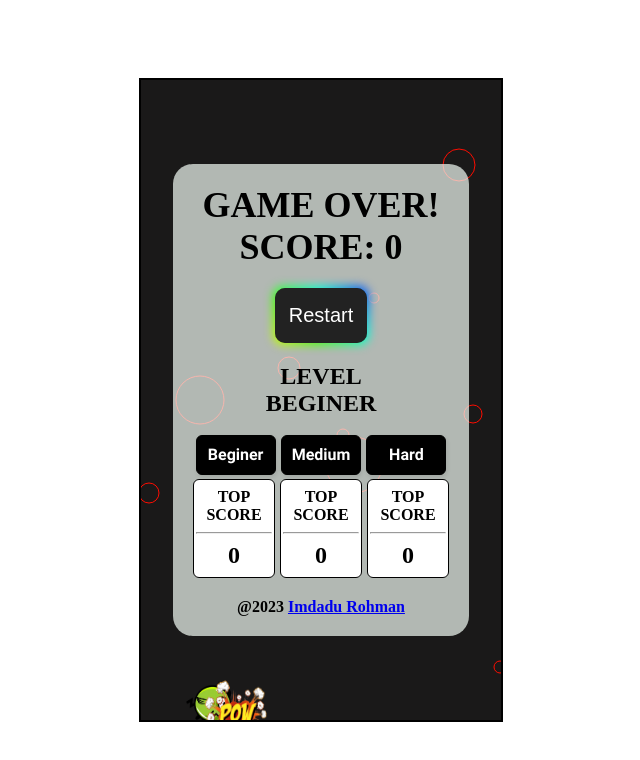
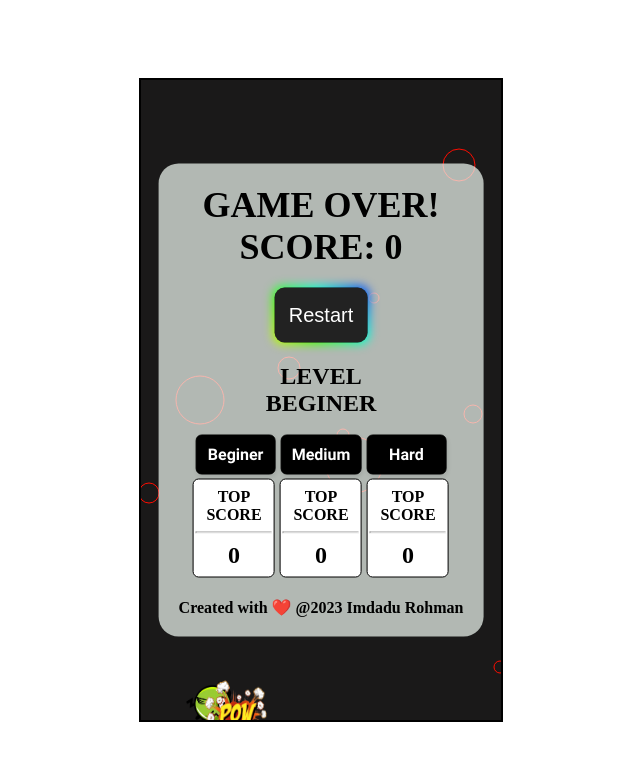
Before and after one commit to ImdaduRohman/flappy-bird, an Angular app: page / in a window 1280 px wide. Shown: the top 760 px of the page, without its empty margins (319-959 px from the left). Built offline with nearby package versions, Linux system fonts and the light colour scheme.

Commit message:
feat: add button section on modal

```diff
--- a/src/app/app.component.html
+++ b/src/app/app.component.html
@@ -32,6 +32,6 @@
         <div class="scoreLevel">{{topScore.hard}}</div>
       </div>
     </div>
-    <div class="author">@2023 <a href="https://www.linkedin.com/in/imdadu-rohman-462739242/">Imdadu Rohman</a>
+    <div class="author">Created with ❤️ @2023 Imdadu Rohman
     </div>
   </div>
```
